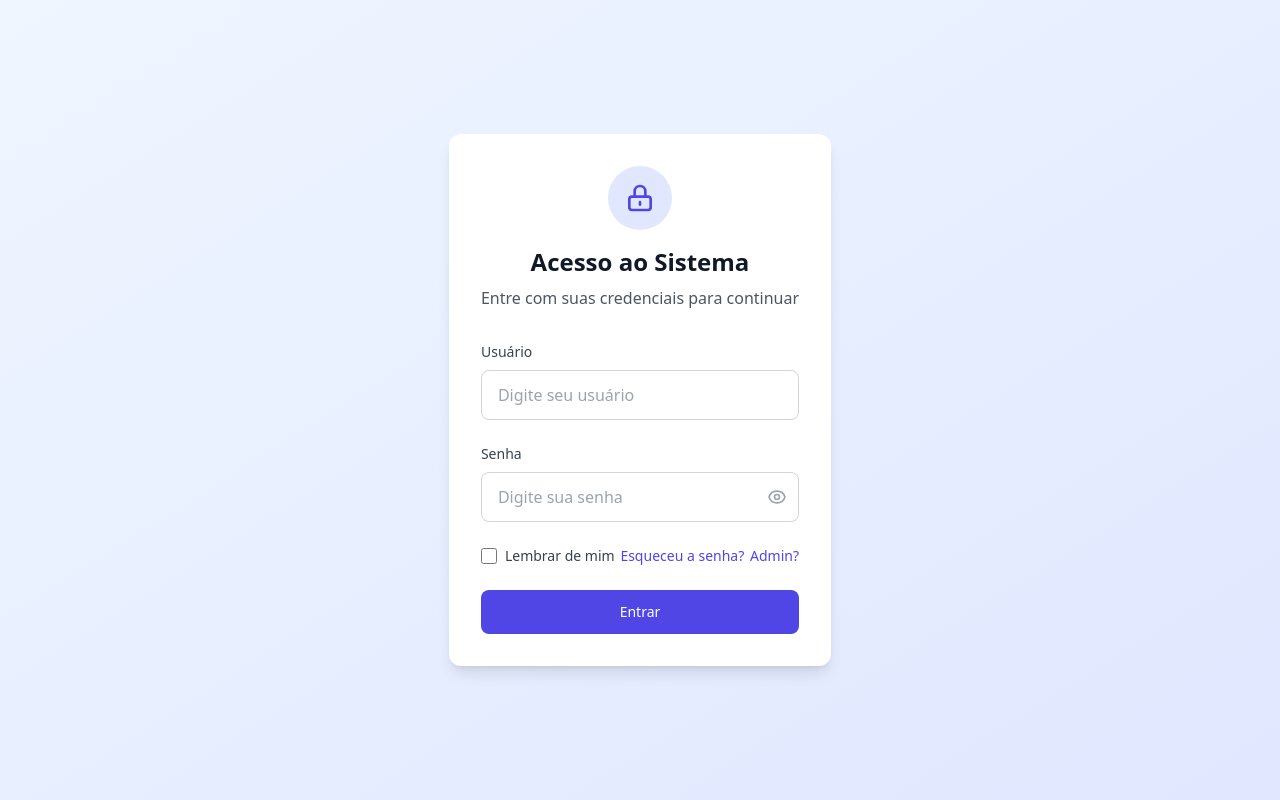
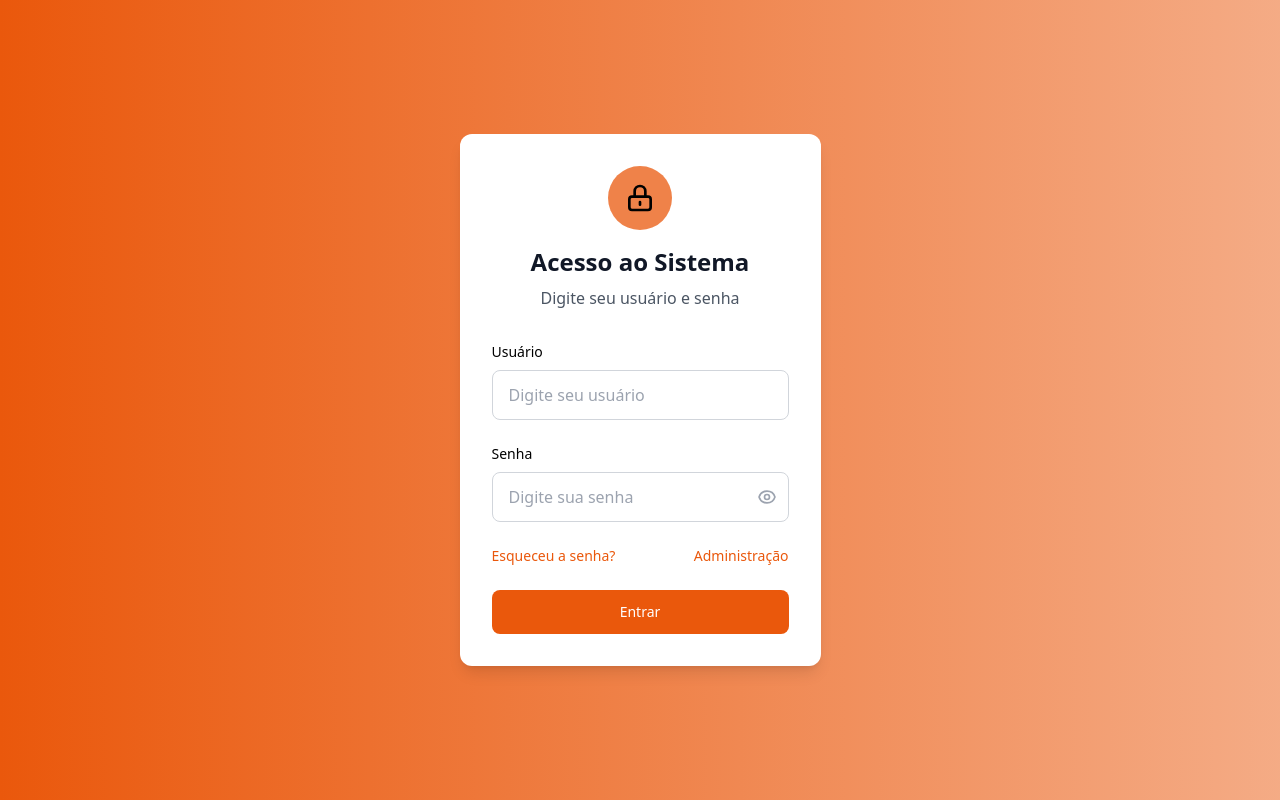
Before and after one commit to Drevinicius/ponto-eletronico, a Django app: page / in a window 1280 px wide. Run offline with Django 5.2, Linux system fonts and the light colour scheme; some libraries are stand-ins or nearby versions.

Commit message:
Atualização da página de login do usuário

```diff
--- a/templates/home/index.html
+++ b/templates/home/index.html
@@ -26,7 +26,7 @@
         }
     </style>
 </head>
-<body class="bg-gradient-to-br from-blue-50 to-indigo-100 min-h-screen">
+<body class="bg-gradient-to-r from-orange-600 to-orange-500/75 to-orange-500/75 to-orange-600/50 min-h-screen">
 
 
     <main class="flex items-center justify-center min-h-screen px-4 sm:px-6 lg:px-8">
@@ -35,25 +35,25 @@
             <div class="max-w-md mx-auto">
                 <div class="bg-white rounded-xl shadow-lg p-8">
                     <div class="text-center mb-8">
-                        <div class="w-16 h-16 bg-indigo-100 rounded-full flex items-center justify-center mx-auto mb-4">
-                            <svg class="w-8 h-8 text-indigo-600" fill="none" stroke="currentColor" viewBox="0 0 24 24">
+                        <div class="w-16 h-16 bg-orange-600/75 rounded-full flex items-center justify-center mx-auto mb-4">
+                            <svg class="w-8 h-8 text-black-600" fill="none" stroke="currentColor" viewBox="0 0 24 24">
                                 <path stroke-linecap="round" stroke-linejoin="round" stroke-width="2" d="M12 15v2m-6 4h12a2 2 0 002-2v-6a2 2 0 00-2-2H6a2 2 0 00-2 2v6a2 2 0 002 2zm10-10V7a4 4 0 00-8 0v4h8z"/>
                             </svg>
                         </div>
                         <h2 class="text-2xl font-bold text-gray-900 mb-2">Acesso ao Sistema</h2>
-                        <p class="text-gray-600">Entre com suas credenciais para continuar</p>
+                        <p class="text-gray-600">Digite seu usuário e senha</p>
                     </div>
 
                     <form id="loginForm" class="space-y-6">
                         <div>
-                            <label for="usuario" class="block text-sm font-medium text-gray-700 mb-2">Usuário</label>
+                            <label for="usuario" class="block text-sm font-medium text-black mb-2">Usuário</label>
                             <input type="text" id="usuario" name="usuario" required
                                    class="w-full px-4 py-3 border border-gray-300 rounded-lg focus:ring-2 focus:ring-indigo-500 focus:border-indigo-500 transition-colors"
                                    placeholder="Digite seu usuário">
                         </div>
 
                         <div>
-                            <label for="senha" class="block text-sm font-medium text-gray-700 mb-2">Senha</label>
+                            <label for="senha" class="block text-sm font-medium text-black mb-2">Senha</label>
                             <div class="relative">
                                 <input type="password" id="senha" name="senha" required
                                        class="w-full px-4 py-3 border border-gray-300 rounded-lg focus:ring-2 focus:ring-indigo-500 focus:border-indigo-500 transition-colors pr-12"
@@ -68,16 +68,13 @@
                         </div>
 
                         <div class="flex items-center justify-between">
-                            <div class="flex items-center">
-                                <input type="checkbox" id="lembrar" name="lembrar" class="h-4 w-4 text-indigo-600 focus:ring-indigo-500 border-gray-300 rounded">
-                                <label for="lembrar" class="ml-2 block text-sm text-gray-700">Lembrar de mim</label>
-                            </div>
-                            <a href="#" class="text-sm text-indigo-600 hover:text-indigo-500">Esqueceu a senha?</a>
-                            <a href="admin/" class="text-sm text-indigo-600 hover:text-indigo-500">Admin?</a>
+
+                            <a href="#" class="text-sm text-orange-600 hover:text-orange-600/75">Esqueceu a senha?</a>
+                            <a href="admin/" class="text-sm text-orange-600 hover:text-orange-600/75">Administração</a>
                         </div>
 
                         <button type="submit"
-                                class="w-full px-4 py-3 text-sm font-medium text-white bg-indigo-600 rounded-lg hover:bg-indigo-700 focus:ring-2 focus:ring-indigo-500 focus:ring-offset-2 transition-colors">
+                                class="w-full px-4 py-3 text-sm font-medium text-white bg-orange-600 rounded-lg hover:bg-orange-500/75 focus:ring-2 focus:ring-indigo-500 focus:ring-offset-2 transition-colors">
                             Entrar
                         </button>
                     </form>
```
